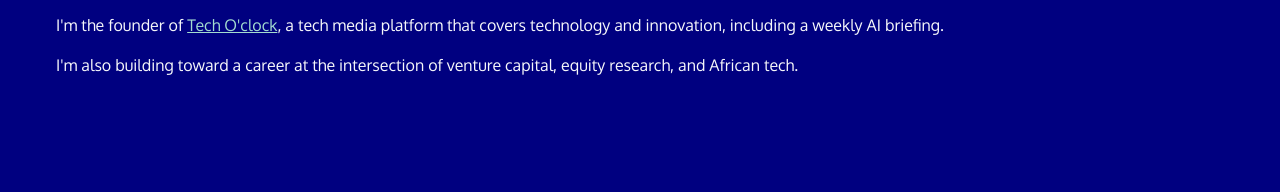
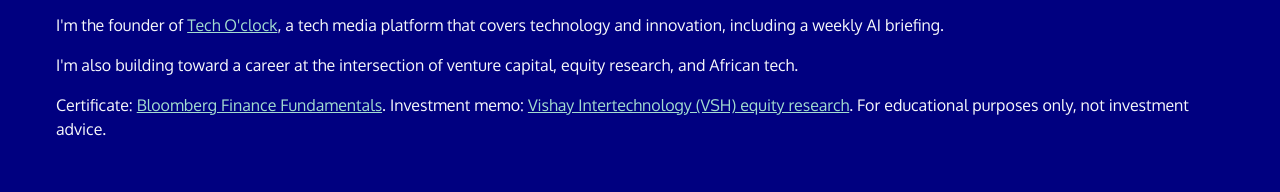
Before and after one commit to SamuelNkpado/personal_resume_website, a plain HTML site: page index.html in a window 1280 px wide. Shown: the part 608-800 px from the top of the page. Drawn offline with Linux system fonts and the light colour scheme; a web font is replaced by a local one.

Commit message:
Add Bloomberg certificate and investment memo links

```diff
--- a/index.html
+++ b/index.html
@@ -66,6 +66,10 @@
             </p>
             <p>
                 I'm also building toward a career at the intersection of venture capital, equity research, and African tech.
+            </p>
+            <p>
+                Certificate: <a href="assets/bloomberg-finance-fundamentals.pdf" target="_blank" style="color: #A3DCCF">Bloomberg Finance Fundamentals</a>.
+                Investment memo: <a href="https://docs.google.com/document/d/1cKgODwJxRVenL6k3eO8yw-6Wg7q4KzLJ/edit?usp=sharing" target="_blank" style="color: #A3DCCF">Vishay Intertechnology (VSH) equity research</a>. For educational purposes only, not investment advice.
             </p>
         </section>
         <div class="gradient"></div>
```
Also changed, not shown: 1 other file.
